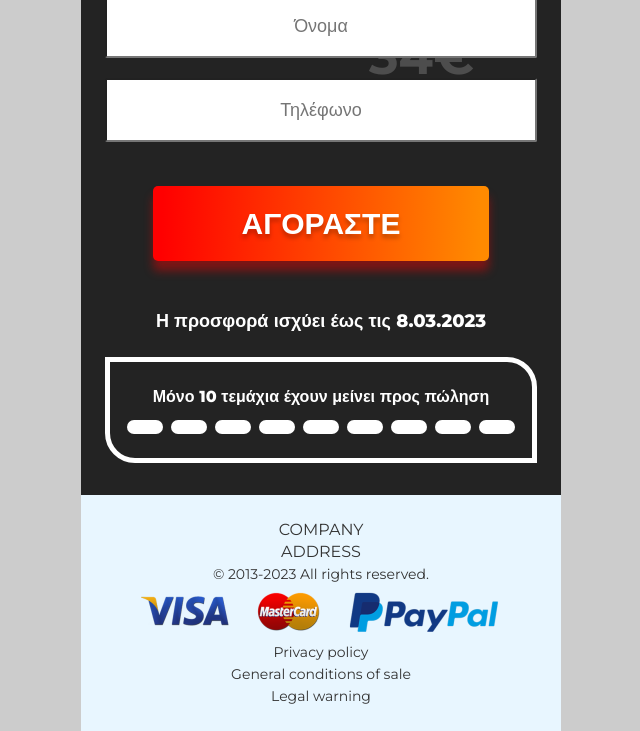
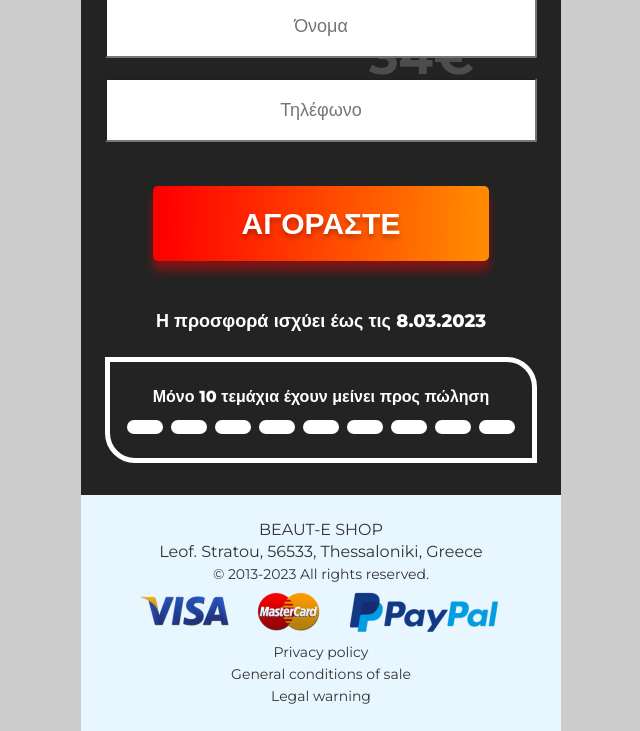
Before and after one commit to htmlcoder001/gr-3d-white-L3, a plain HTML site: page index.html in a window 1280 px wide. Shown: the part 5836-6567 px from the top of the page, without its empty margins (319-959 px from the left). Drawn offline with nearby package versions, Linux system fonts and the light colour scheme; a script that the page names is missing.

Commit message:
Footer info updated

```diff
--- a/index.html
+++ b/index.html
@@ -316,13 +316,8 @@
 
   <footer>
     <div class="theme-wrapper footer-wrapper">
-      <p class="footer-wrapper__address">
-	  COMPANY
-	  <br/>
-	  ADDRESS
-	  </p>
-      <p class="footer-wrapper__copyright">&copy; 2013-<script>document.write(new Date().getFullYear())</script>
-	  All rights reserved.</p>
+      <p class="footer-wrapper__address">BEAUT-E SHOP<br/>Leof. Stratou, 56533, Thessaloniki, Greece</p>
+      <p class="footer-wrapper__copyright">&copy; 2013-<script>document.write(new Date().getFullYear())</script> All rights reserved.</p>
       <img src="img/payment.png" alt="" class="footer-wrapper__payment">
       <a href="/privacypolicy" target="_blank" class="footer-wrapper__link">Privacy policy</a>
       <a href="/general-conditions-of-sale" target="_blank" class="footer-wrapper__link">General conditions of sale</a>
```
